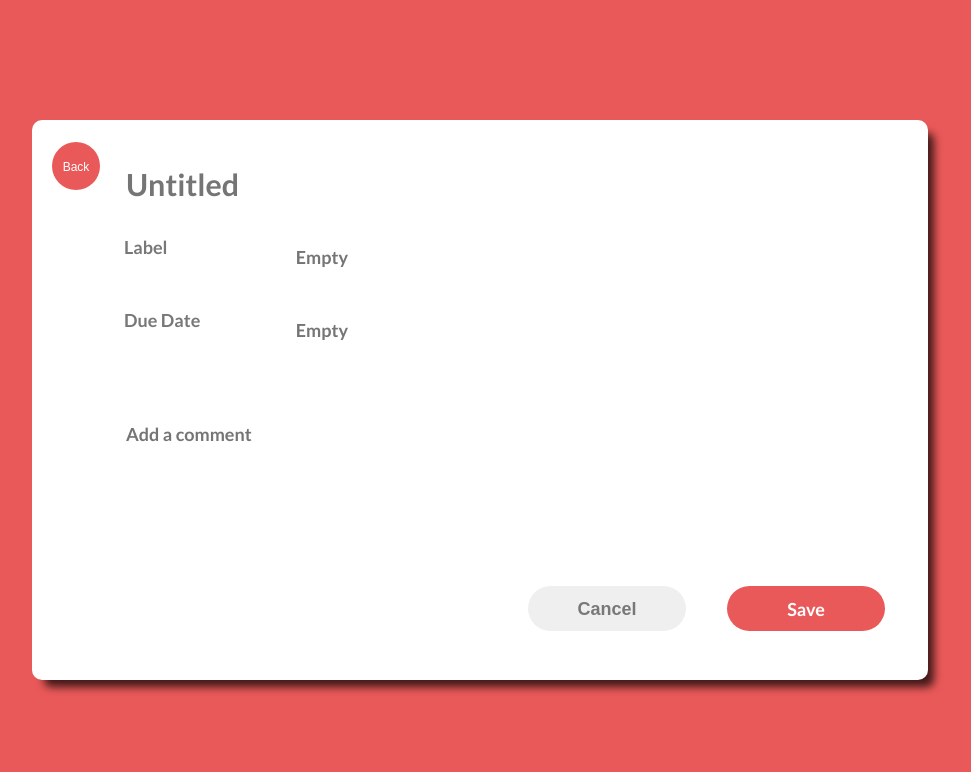
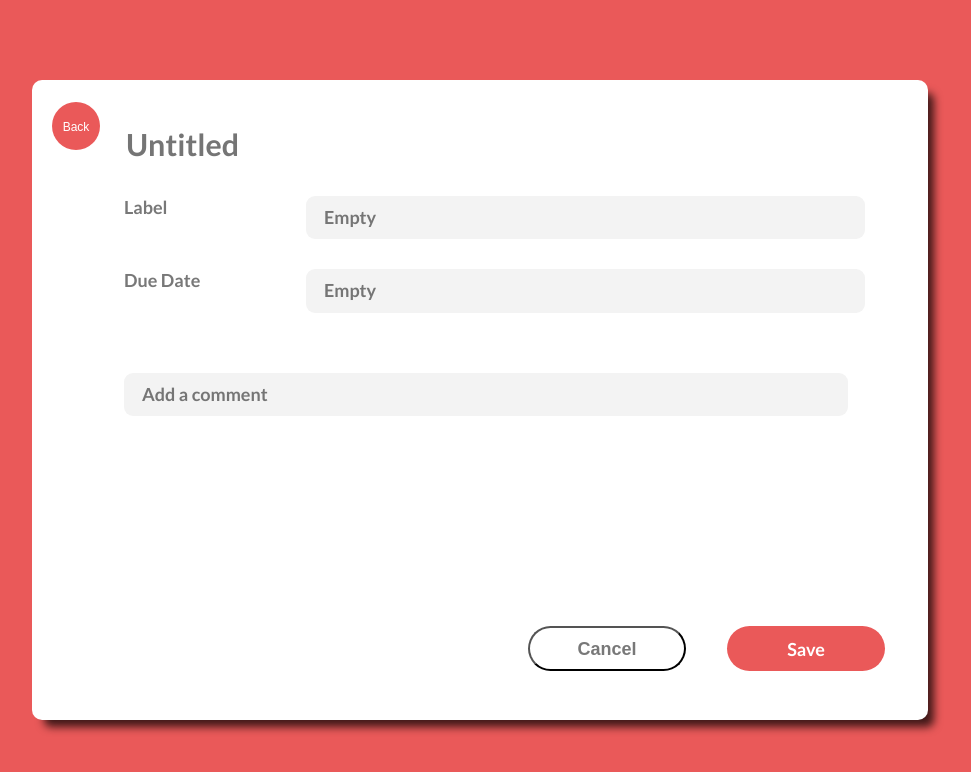
Before and after one commit to luis-unlam/Trabajo-React-GM2-, a React (Create React App) app: page /createPage in a window 1280 px wide. Shown: the top 772 px of the page, without its empty margins (160-1131 px from the left). Built offline with nearby package versions, Linux system fonts and the light colour scheme.

Commit message:
fate: input title to global

```diff
--- a/src/components/CreatePage/TaskContent.css
+++ b/src/components/CreatePage/TaskContent.css
@@ -1,5 +1,9 @@
 @import '../../styles.css/global.css';
 @import '../../styles.css/variables.css';
+
+.taskContent {
+  width: 100%;
+}
 
 .formTaskContent{
     display:flex;
@@ -13,29 +17,10 @@
     color: #787878;
 }
 
-.inputTitle{
-    font-family: 'Lato';
-    font-style: normal;
-    font-weight: 700;
-    font-size: 1.9em;
-    line-height: 2.3em;
-    color: rgba(0, 0, 0, 0.5);
-    border: none;
-    border-radius: 0.5em;
+.inputLabel, .inputComment, .inputDate{
     width: 90%;
-    margin-bottom: 0.5em;
-}
-
-.inputLabel, .inputComment, .inputDate{
-    font-family: 'Lato';
-    font-style: normal;
-    font-weight: 700;
-    font-size: 18px;
-    line-height: 2.3em;
-    color: var(--background-color-task);
-    border: none;
-    border-radius: 0.5em;
-    width: 90%;
+    background-color: var(--background-color-task);
+    padding-left: 1em;
 }
 
 .pDate, .pLabel{
@@ -43,9 +28,13 @@
     width: 120px;
 }
 
+.inputDate,
+.inputLabel {
+  margin-right: 3.5em;
+}
+
 .inputLabel{
     margin-bottom:30px;
-
 }
 
 .inputDate{
@@ -64,46 +53,6 @@
     font-size: 18px;
     line-height: 22px;
     color: var(--button-cancel);
-}
-
-.saveButton {
-    display: block;
-    width: 158px;
-    height: 45px;
-    border-radius: 6.25em;
-    border: none;
-    background-color: var(--buton-save);
-    color: white;
-    font-family: 'Lato';
-    font-style: normal;
-    font-weight: 700;
-    font-size: 18px;
-    line-height: 22px;
-    position: absolute;
-    bottom: 0;
-    right: 0;
-    margin-right: 43px;
-    margin-bottom: 49px;
-    cursor: pointer;
-  }
-
-  .cancelButton{
-    display: block;
-    width: 158px;
-    height: 45px;
-    border: none;
-    border-radius: 6.25em;
-    font-family: 'Lato';
-    font-style: normal;
-    font-weight: 700;
-    font-size: 18px;
-    line-height: 22px;
-    color: #787878;
-    position: absolute;
-    bottom: 0;
-    right: 0;
-    margin: 0px 242px 49px 0px;
-    cursor: pointer;
 }
 
 .backButton{
@@ -148,9 +97,8 @@
     .inputDate,
     .inputLabel{
       font-size: 1em;
-      background-color: var(--background-color-task);
       width: 100%;
-      padding-left: 1em;
+      margin-right: 0;
     }
 
     .pLabel,
@@ -158,23 +106,29 @@
       width: 0;
     }
 
+  .cancelButton {
+     margin-right: 220px;
+  }
+
   .backButton {
     width: 3.5em;
     height: 3.5em;
   }
 
+
   .cancelButton,
-    .saveButton {
+  .saveButton{
     width: 6em;
-    }
-
-    .cancelButton {
-      margin-right: 220px;
   }
 }
 
 @media (min-width: 768px) and (max-width: 991px) {
   .date{
-    margin-bottom: -3em;
+    margin-bottom: -1em;
+  }
+
+  .inputDate ,
+  .inputLabel{
+    margin-right: 2em;
   }
 }
--- a/src/styles.css/global.css
+++ b/src/styles.css/global.css
@@ -3,11 +3,12 @@ h4 {
 }
 
 .containerCreateTask ,
-.containerTask{
-    background-color: white;
+.containerTask ,
+.containerEditTask{
+    background-color: #fff;
     display: flex;
     width: 70%;
-    height: 70%;
+    height: 80%;
     position: absolute;
     top: 50%;
     left: 50%;
@@ -18,9 +19,79 @@ h4 {
     -moz-box-shadow: 9px 10px 8px -3px rgba(0, 0, 0, 0.73);
 }
 
+.inputTitle{
+    font-family: 'Lato';
+    font-style: normal;
+    font-weight: 700;
+    font-size: 1.9em;
+    line-height: 2.3em;
+    color: var(--title-color);
+    border: none;
+    border-radius: 0.5em;
+    width: 90%;
+    margin-bottom: 0.5em;
+}
+
+.inputLabelEdit, /*editpage*/
+.inputDateEdit ,  /*editpage*/
+.inputLabel,  /*createpage*/
+.inputComment, /*createpage*/
+.inputDate /*createpage*/ {
+    font-family: 'Lato';
+    font-style: normal;
+    font-weight: 700;
+    font-size: 18px;
+    line-height: 2.3em;
+    color: var(--background-color-task);
+    border: none;
+    border-radius: 0.5em;
+}
+
+.saveButton {
+    display: block;
+    width: 158px;
+    height: 45px;
+    border-radius: 6.25em;
+    border: none;
+    background-color: #EA5959;
+    color: white;
+    font-family: 'Lato';
+    font-style: normal;
+    font-weight: 700;
+    font-size: 18px;
+    line-height: 22px;
+    position: absolute;
+    bottom: 0;
+    right: 0;
+    margin-right: 43px;
+    margin-bottom: 49px;
+    cursor: pointer;
+  }
+
+  .cancelButtonEdit ,
+  .cancelButton {
+    background-color: white;
+    border-radius: 50px;
+    border-bottom-color: black;
+    display: block;
+    width: 158px;
+    height: 45px;
+    font-family: 'Lato';
+    font-style: normal;
+    font-weight: 700;
+    font-size: 18px;
+    color: #787878;
+    position: absolute;
+    bottom: 0;
+    right: 0;
+    margin: 0px 242px 49px 0px;
+    cursor: pointer;
+  }
+
 @media (max-width: 767px) {
     .containerTask ,
-    .containerCreateTask {
+    .containerCreateTask ,
+    .containerEditTask {
         box-shadow: none;
         width: 100%;
         height: 100%;
```
Lines whose indentation alone changed are shown as unchanged.
